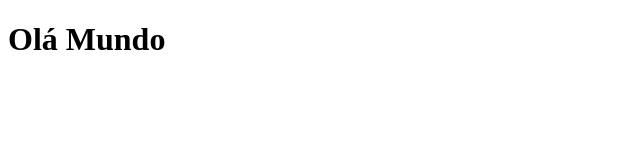
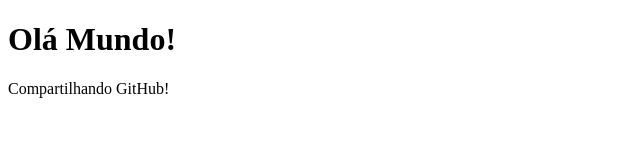
Before and after one commit to Jana-Rodrigues/Ola-Mundo, a plain HTML site: page index.html in a window 1280 px wide. Shown: the whole page, without its empty margins (0-640 px from the left). Drawn offline with Linux system fonts and the light colour scheme.

Commit message:
:sparkles: feat: Add nova linha no index

```diff
--- a/index.html
+++ b/index.html
@@ -8,8 +8,9 @@
 </head>
 <body>
     <h1>
-        Olá Mundo
+        Olá Mundo!
     </h1>
+    <p>Compartilhando GitHub!</p>
 
 </body>
 </html>
```
